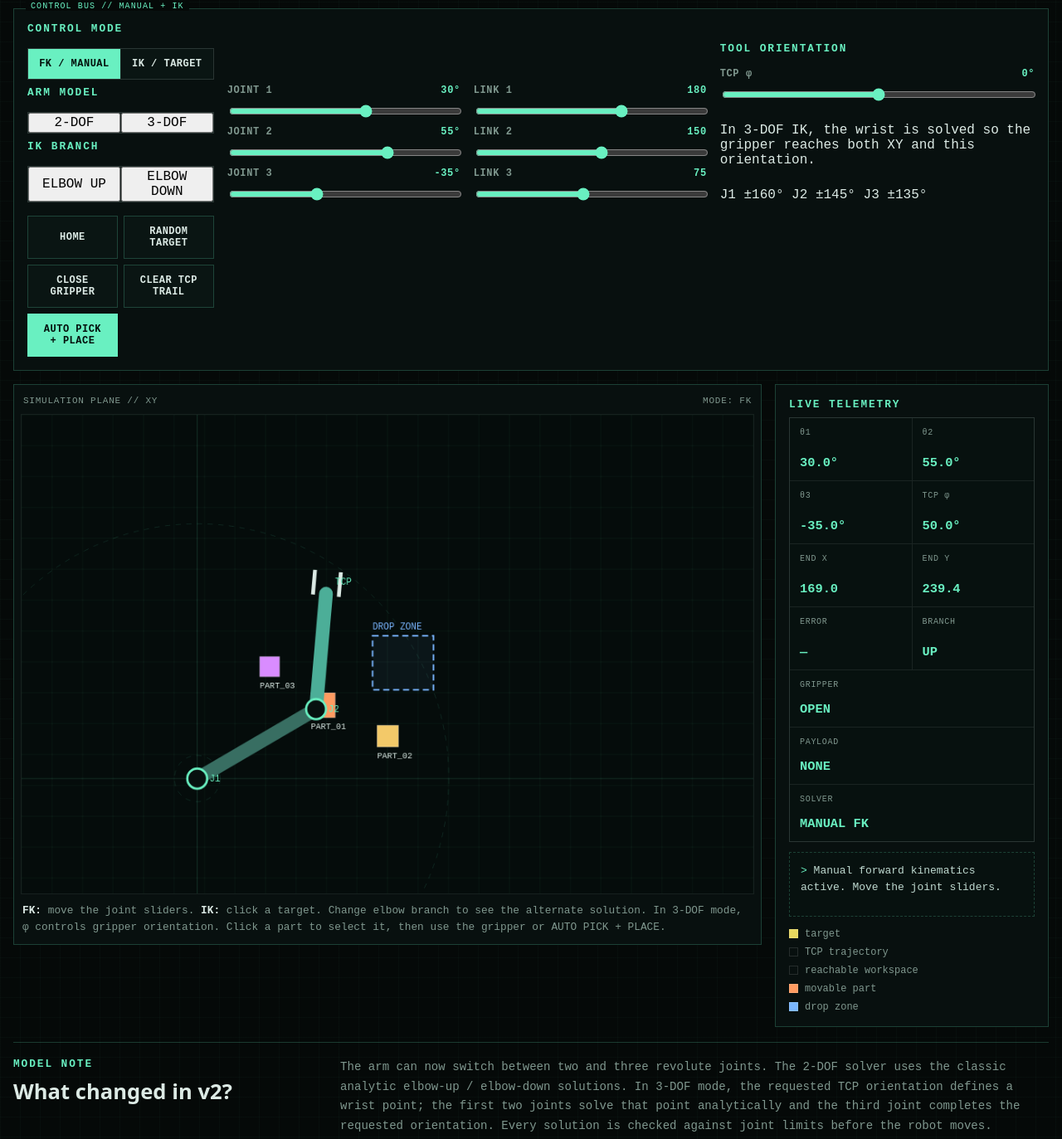
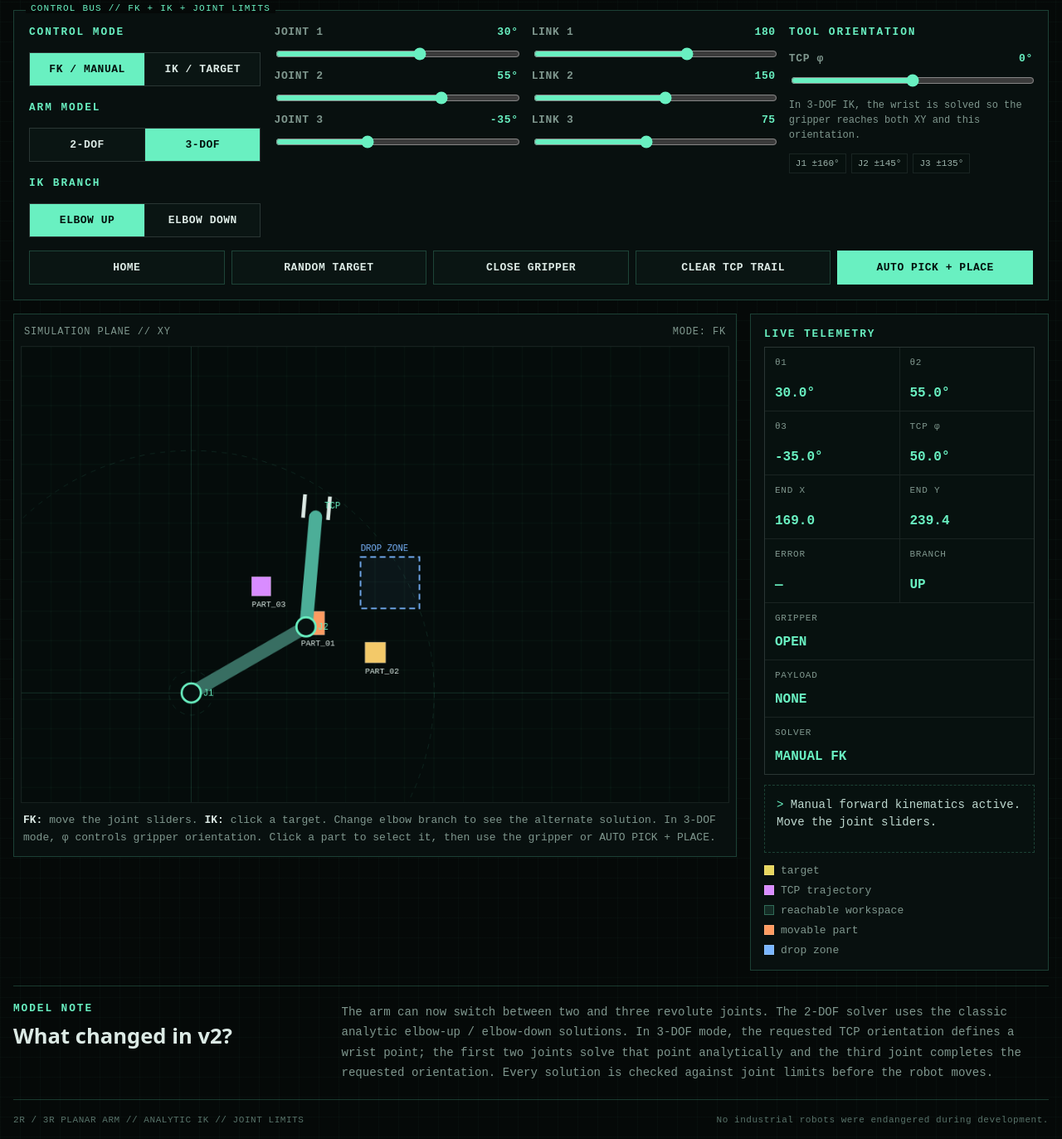
Before and after one commit to wzzzodiac/robot-arm-kinematics, a plain HTML site: page index.html in a window 1280 px wide. Shown: the part 214-1587 px from the top of the page at 83% size. Drawn offline with Linux system fonts and the light colour scheme.

Commit message:
Style v2 controls and telemetry

```diff
--- a/style.css
+++ b/style.css
@@ -12,6 +12,7 @@
   --amber: #e7d65e;
   --part: #ff9b61;
   --drop: #7ab6ff;
+  --trail: #d98cff;
 }
 
 * { box-sizing: border-box; }
@@ -32,7 +33,7 @@
 button { -webkit-tap-highlight-color: transparent; }
 
 .shell {
-  width: min(1320px, calc(100% - 32px));
+  width: min(1380px, calc(100% - 32px));
   margin: 0 auto;
   padding: 34px 0 28px;
 }
@@ -49,33 +50,34 @@
 .eyebrow, .panel-label {
   margin: 0 0 8px;
   color: var(--accent);
-  font-size: clamp(11px, 1vw, 13px);
+  font-size: clamp(12px, 1vw, 14px);
   letter-spacing: .15em;
   font-weight: 700;
   text-transform: uppercase;
 }
+.mini-label { margin-top: 9px; }
 h1 {
   margin: 0;
   font-family: system-ui, -apple-system, BlinkMacSystemFont, "Segoe UI", sans-serif;
-  font-size: clamp(34px, 5vw, 58px);
+  font-size: clamp(36px, 5vw, 60px);
   line-height: .98;
   letter-spacing: -.04em;
 }
 .subtitle {
-  max-width: 780px;
+  max-width: 880px;
   margin: 14px 0 0;
   color: var(--muted);
-  font-size: clamp(14px, 1.25vw, 17px);
+  font-size: clamp(15px, 1.25vw, 18px);
   line-height: 1.65;
 }
 .github-link {
   flex: 0 0 auto;
-  padding: 10px 12px;
+  padding: 11px 13px;
   border: 1px solid var(--line);
   color: var(--muted);
   text-decoration: none;
   background: #07100e;
-  font-size: 13px;
+  font-size: 14px;
 }
 .github-link::before { content: "[ "; color: var(--accent); }
 .github-link::after { content: " ]"; color: var(--accent); }
@@ -83,157 +85,139 @@
 
 .control-panel {
   display: grid;
-  grid-template-columns: minmax(190px,.8fr) minmax(210px,1fr) minmax(210px,1fr) 1.35fr;
+  grid-template-columns: minmax(220px,.95fr) minmax(230px,1fr) minmax(230px,1fr) minmax(230px,1fr);
   gap: 16px;
-  align-items: end;
-  padding: 16px;
+  align-items: start;
+  padding: 18px;
   border: 1px solid var(--line);
   background: var(--panel);
   position: relative;
 }
 .control-panel::before {
-  content: "CONTROL BUS // MANUAL + IK";
+  content: "CONTROL BUS // FK + IK + JOINT LIMITS";
   position: absolute;
   left: 14px;
   top: -9px;
   padding: 0 6px;
   background: var(--bg);
   color: var(--accent);
-  font-size: 10px;
+  font-size: 11px;
   letter-spacing: .11em;
 }
-.control-group { display: flex; flex-direction: column; gap: 8px; }
+.control-group { display: flex; flex-direction: column; gap: 9px; min-width: 0; }
 .control-group label {
   display: flex;
   justify-content: space-between;
   gap: 12px;
   color: var(--muted);
-  font-size: 12px;
+  font-size: 13px;
   font-weight: 700;
   letter-spacing: .05em;
 }
 .control-group output { color: var(--accent); }
+.control-hint { margin: 2px 0 0; color: var(--muted); font-size: 12px; line-height: 1.5; }
 input[type="range"] { width: 100%; accent-color: var(--accent); }
 .segmented { display: grid; grid-template-columns: 1fr 1fr; gap: 1px; border: 1px solid var(--line-soft); background: var(--line-soft); }
-.mode-button, .button-row button {
+.mode-button, .model-button, .elbow-button, .button-row button {
   border: 1px solid var(--line);
   border-radius: 0;
-  padding: 11px 12px;
+  padding: 12px 12px;
   color: var(--text);
   background: #0a1513;
   cursor: pointer;
   font-weight: 700;
-  font-size: 12px;
+  font-size: 13px;
   letter-spacing: .04em;
   transition: background .12s linear, color .12s linear;
 }
-.mode-button { border: 0; }
-.mode-button:hover, .button-row button:hover { color: var(--accent); background: #10201c; }
-.mode-button.active { color: #03100c; background: var(--accent); }
-.button-row { display: grid; grid-template-columns: repeat(2, minmax(0,1fr)); gap: 7px; }
+.mode-button, .model-button, .elbow-button { border: 0; }
+.mode-button:hover, .model-button:hover, .elbow-button:hover, .button-row button:hover { color: var(--accent); background: #10201c; }
+.mode-button.active, .model-button.active, .elbow-button.active { color: #03100c; background: var(--accent); }
+.limit-readout { display: flex; flex-wrap: wrap; gap: 6px; margin-top: 4px; }
+.limit-readout span { border: 1px solid var(--line-soft); background: #07100e; color: #9cb3ab; padding: 5px 7px; font-size: 11px; }
+.button-row { grid-column: 1 / -1; display: grid; grid-template-columns: repeat(5,minmax(0,1fr)); gap: 8px; }
 .button-row button.primary { color: #03100c; background: var(--accent); border-color: var(--accent); }
 .button-row button.primary:hover { color: #03100c; background: #8ff8d2; }
+button:disabled, input:disabled { opacity: .42; cursor: not-allowed; }
+.joint3-control.hidden-control { display: none; }
+.orientation-group.disabled-group { opacity: .48; }
 
 .workspace {
   display: grid;
-  grid-template-columns: minmax(0,1fr) 330px;
+  grid-template-columns: minmax(0,1fr) 360px;
   gap: 16px;
   margin-top: 16px;
   align-items: start;
 }
-.stage-card, .telemetry-card {
-  border: 1px solid var(--line);
-  background: var(--panel);
-}
+.stage-card, .telemetry-card { border: 1px solid var(--line); background: var(--panel); }
 .stage-card { padding: 8px; min-width: 0; }
 .stage-head {
   display: flex;
   justify-content: space-between;
   gap: 16px;
-  padding: 5px 3px 10px;
+  padding: 6px 4px 10px;
   color: var(--muted);
-  font-size: 11px;
+  font-size: 12px;
   letter-spacing: .07em;
 }
 #armCanvas {
   display: block;
   width: 100%;
   height: auto;
-  aspect-ratio: 900 / 590;
+  aspect-ratio: 960 / 620;
   border: 1px solid var(--line-soft);
   background: #050c0b;
   touch-action: none;
   cursor: crosshair;
 }
-.stage-help {
-  margin: 10px 2px 2px;
-  color: var(--muted);
-  font-size: clamp(12px, 1vw, 14px);
-  line-height: 1.55;
-}
+.stage-help { margin: 11px 3px 3px; color: var(--muted); font-size: clamp(13px,1vw,15px); line-height: 1.6; }
 .stage-help strong { color: var(--text); }
 
 .telemetry-card { position: sticky; top: 14px; padding: 16px; }
 .telemetry-grid { display: grid; grid-template-columns: 1fr 1fr; gap: 1px; border: 1px solid var(--line-soft); background: var(--line-soft); }
-.telemetry { min-height: 75px; padding: 12px; background: #07110f; display: flex; flex-direction: column; justify-content: space-between; }
+.telemetry { min-height: 76px; padding: 12px; background: #07110f; display: flex; flex-direction: column; justify-content: space-between; }
 .telemetry.wide { grid-column: 1 / -1; min-height: 68px; }
-.telemetry span { color: var(--muted); font-size: 10px; letter-spacing: .07em; }
-.telemetry strong { color: var(--accent); font-size: clamp(15px, 1.2vw, 18px); overflow-wrap: anywhere; }
-.status-box {
-  margin-top: 12px;
-  min-height: 78px;
-  padding: 12px 13px;
-  border: 1px dashed var(--line);
-  background: #07110f;
-  color: #bed8cf;
-  font-size: 13px;
-  line-height: 1.55;
-}
+.telemetry span { color: var(--muted); font-size: 11px; letter-spacing: .07em; }
+.telemetry strong { color: var(--accent); font-size: clamp(16px,1.2vw,19px); overflow-wrap: anywhere; }
+.status-box { margin-top: 12px; min-height: 82px; padding: 13px 14px; border: 1px dashed var(--line); background: #07110f; color: #bed8cf; font-size: 14px; line-height: 1.55; }
 .status-box::before { content: "> "; color: var(--accent); }
-.legend { display: grid; gap: 8px; margin-top: 14px; color: var(--muted); font-size: 12px; }
+.legend { display: grid; gap: 9px; margin-top: 14px; color: var(--muted); font-size: 13px; }
 .legend span { display: flex; align-items: center; gap: 8px; }
-.swatch { width: 11px; height: 11px; display: inline-block; border: 1px solid rgba(255,255,255,.12); }
+.swatch { width: 12px; height: 12px; display: inline-block; border: 1px solid rgba(255,255,255,.12); }
 .swatch.target { background: var(--amber); }
 .swatch.part { background: var(--part); }
 .swatch.drop { background: var(--drop); }
+.swatch.trail { background: var(--trail); }
+.swatch.workspace-swatch { background: rgba(105,240,193,.12); border-color: rgba(105,240,193,.32); }
 
-.notes {
-  margin-top: 18px;
-  display: grid;
-  grid-template-columns: minmax(220px,.65fr) 1.5fr;
-  gap: 24px;
-  padding: 18px 0;
-  border-top: 1px solid var(--line);
-  border-bottom: 1px solid var(--line);
-}
-.notes h2 { margin: 0; font-family: system-ui, sans-serif; font-size: clamp(20px, 2vw, 27px); }
-.notes > p { margin: 0; color: var(--muted); font-size: clamp(13px, 1.1vw, 15px); line-height: 1.7; }
-footer { display: flex; justify-content: space-between; gap: 20px; padding-top: 18px; color: #4f6a61; font-size: 10px; letter-spacing: .05em; }
+.notes { margin-top: 18px; display: grid; grid-template-columns: minmax(240px,.65fr) 1.5fr; gap: 26px; padding: 19px 0; border-top: 1px solid var(--line); border-bottom: 1px solid var(--line); }
+.notes h2 { margin: 0; font-family: system-ui,sans-serif; font-size: clamp(22px,2vw,29px); }
+.notes > p { margin: 0; color: var(--muted); font-size: clamp(14px,1.1vw,16px); line-height: 1.75; }
+footer { display: flex; justify-content: space-between; gap: 20px; padding-top: 18px; color: #58736a; font-size: 11px; letter-spacing: .05em; }
 
-@media (max-width: 1080px) {
+@media (max-width: 1180px) {
   .control-panel { grid-template-columns: 1fr 1fr; }
-  .button-row { grid-column: 1 / -1; grid-template-columns: repeat(4,1fr); }
+  .button-row { grid-template-columns: repeat(3,1fr); }
   .workspace { grid-template-columns: 1fr; }
   .telemetry-card { position: static; }
   .telemetry-grid { grid-template-columns: repeat(4,1fr); }
   .telemetry.wide { grid-column: span 2; }
 }
-
-@media (max-width: 720px) {
-  .shell { width: min(100% - 20px, 1320px); padding-top: 22px; }
+@media (max-width: 760px) {
+  .shell { width: min(100% - 20px,1380px); padding-top: 22px; }
   .hero { flex-direction: column; gap: 16px; }
   .github-link { align-self: flex-start; }
-  .control-panel { grid-template-columns: 1fr; padding: 14px; }
+  .control-panel { grid-template-columns: 1fr; padding: 15px; }
   .button-row { grid-column: auto; grid-template-columns: 1fr 1fr; }
   .telemetry-grid { grid-template-columns: 1fr 1fr; }
   .telemetry.wide { grid-column: 1 / -1; }
   .notes { grid-template-columns: 1fr; gap: 10px; }
   footer { flex-direction: column; gap: 6px; }
 }
-
-@media (max-width: 430px) {
-  .shell { width: min(100% - 14px, 1320px); }
+@media (max-width: 460px) {
+  .shell { width: min(100% - 14px,1380px); }
   .button-row { grid-template-columns: 1fr; }
   .stage-head { flex-direction: column; gap: 4px; }
-  .telemetry { min-height: 68px; padding: 10px; }
+  .telemetry { min-height: 70px; padding: 10px; }
+  .segmented { grid-template-columns: 1fr; }
 }
```
